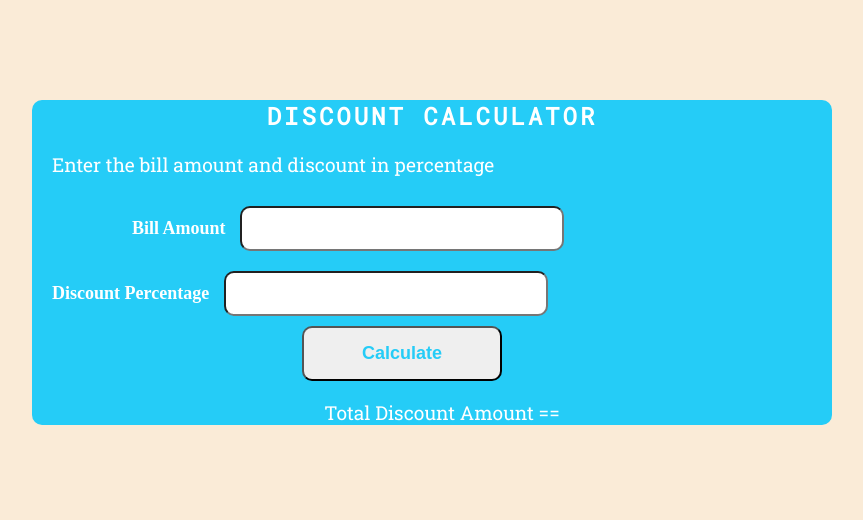
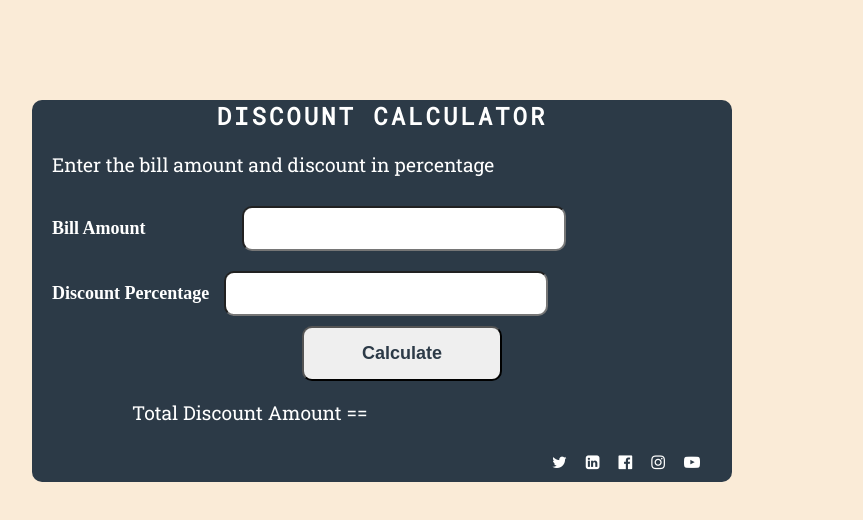
Before and after one commit to Prasadkare77/Discount-Calculator, a plain HTML site: page index.html in a window 1280 px wide. Shown: the whole page, without its empty margins (276-1139 px from the left). Drawn offline with Linux system fonts and the light colour scheme.

Commit message:
Added Social media Icon on discount calculator
Added Social media Icon on discount calculator

```diff
--- a/index.html
+++ b/index.html
@@ -4,6 +4,8 @@
         <title>Discount Calculator</title>
         <!-- External CSS Link -->
         <link rel="stylesheet" href="style.css">
+        <!-- CDN Link -->
+        <link rel="stylesheet" href="https://cdnjs.cloudflare.com/ajax/libs/font-awesome/4.7.0/css/font-awesome.min.css">
         <!-- Google Font Family Font -->
         <link rel="preconnect" href="https://fonts.googleapis.com">
         <link rel="preconnect" href="https://fonts.gstatic.com" crossorigin>
@@ -14,13 +16,21 @@
             <h2>Discount Calculator</h2>
             <p>Enter the bill amount and discount in percentage</p>
             <form>
-                <label id="labelBill"></label>Bill Amount</label>
+                <label id="labelBill">Bill Amount</label>
                 <input type="number"><br>
                 <label>Discount Percentage</label>
                 <input type="number"><br>
                 <button>Calculate</button>
             </form>
             <p id="total">Total Discount Amount ==</p>
+            <div class="logos">
+                <a href="https://twitter.com" target="_blank"><i class="fa fa-twitter" aria-hidden="true"></i></a>
+                <a href="https://www.linkedin.com/" target="_blank"><i class="fa fa-linkedin-square" aria-hidden="true"></i></a>
+                <a href="https://www.facebook.com/" target="_blank"><i class="fa fa-facebook-official" aria-hidden="true"></i></a>
+                <a href="https://www.instagram.com/" target="_blank"><i class="fa fa-instagram" aria-hidden="true"></i></a>
+                <a href="https://www.youtube.com/" target="_blank"><i class="fa fa-youtube-play" aria-hidden="true"></i></a>
+            </div>
+
         </div>
     </body>
 </html>
--- a/style.css
+++ b/style.css
@@ -5,8 +5,8 @@ body{
     background-color: antiquewhite;
 }
 .container{
-    width: 800px;
-    background-color: #25CCF7;
+    width: 700px;
+    background-color: #2C3A47;
     margin-left: 300px;
     margin-top: 100px;
     border-radius: 10px;
@@ -39,12 +39,12 @@ input{
     font-size: large;
 }
 #labelBill{
-    margin-right: 80px;
+   margin-right: 82px;
 }
 button{
     width: 200px;
     padding: 15px;
-    color: #25CCF7;
+    color: #2C3A47;
     font-weight: bold;
     font-size: large;
     border-radius: 10px;
@@ -54,5 +54,11 @@ button:hover{
     background-color: burlywood;
 }
 #total{
-    text-align: center;
+    margin-left: 100px;
 }
+.logos{
+    margin-left: 520px;
+    padding-top: 10px;
+    padding-bottom: 10px;
+    word-spacing: 15px;
+}
```
